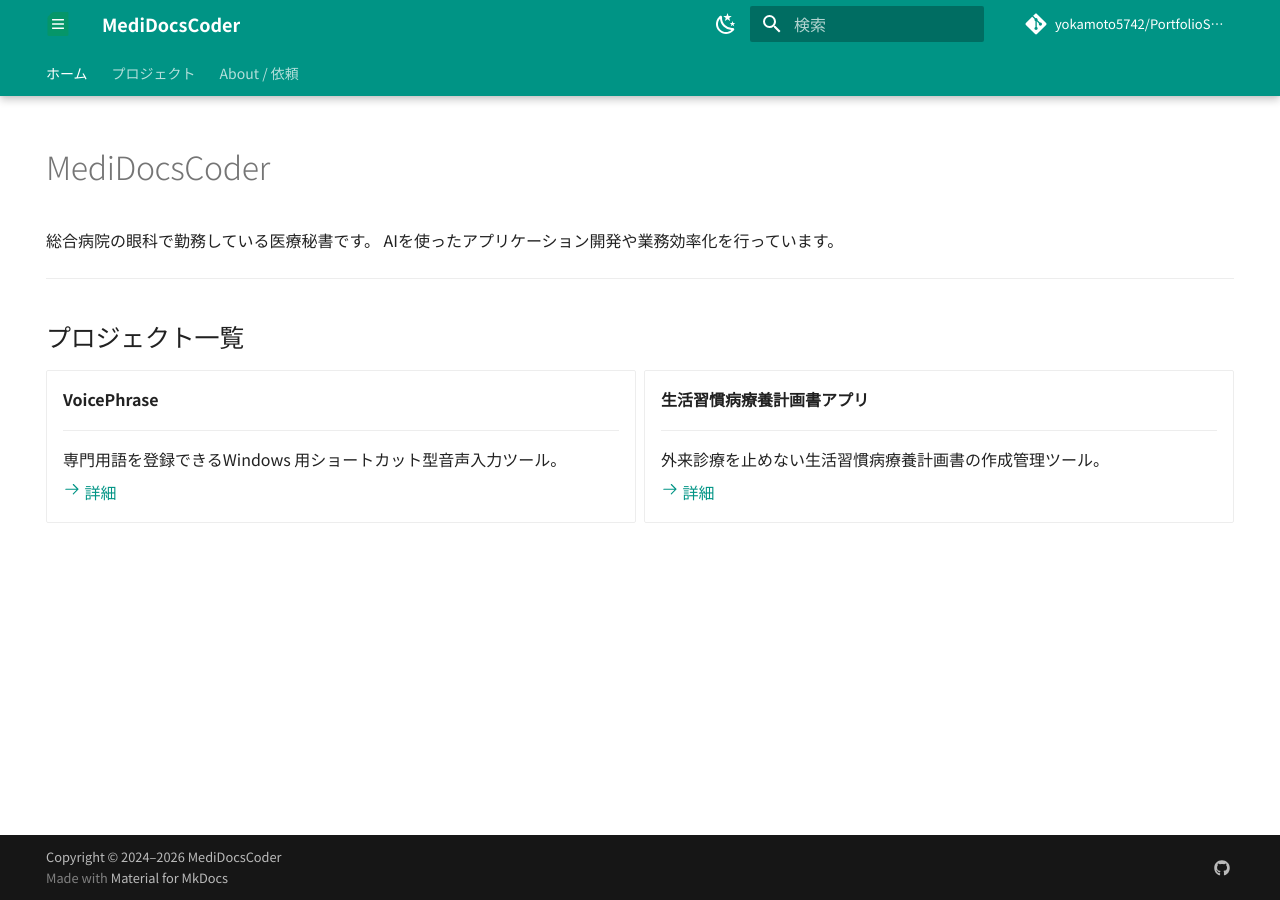
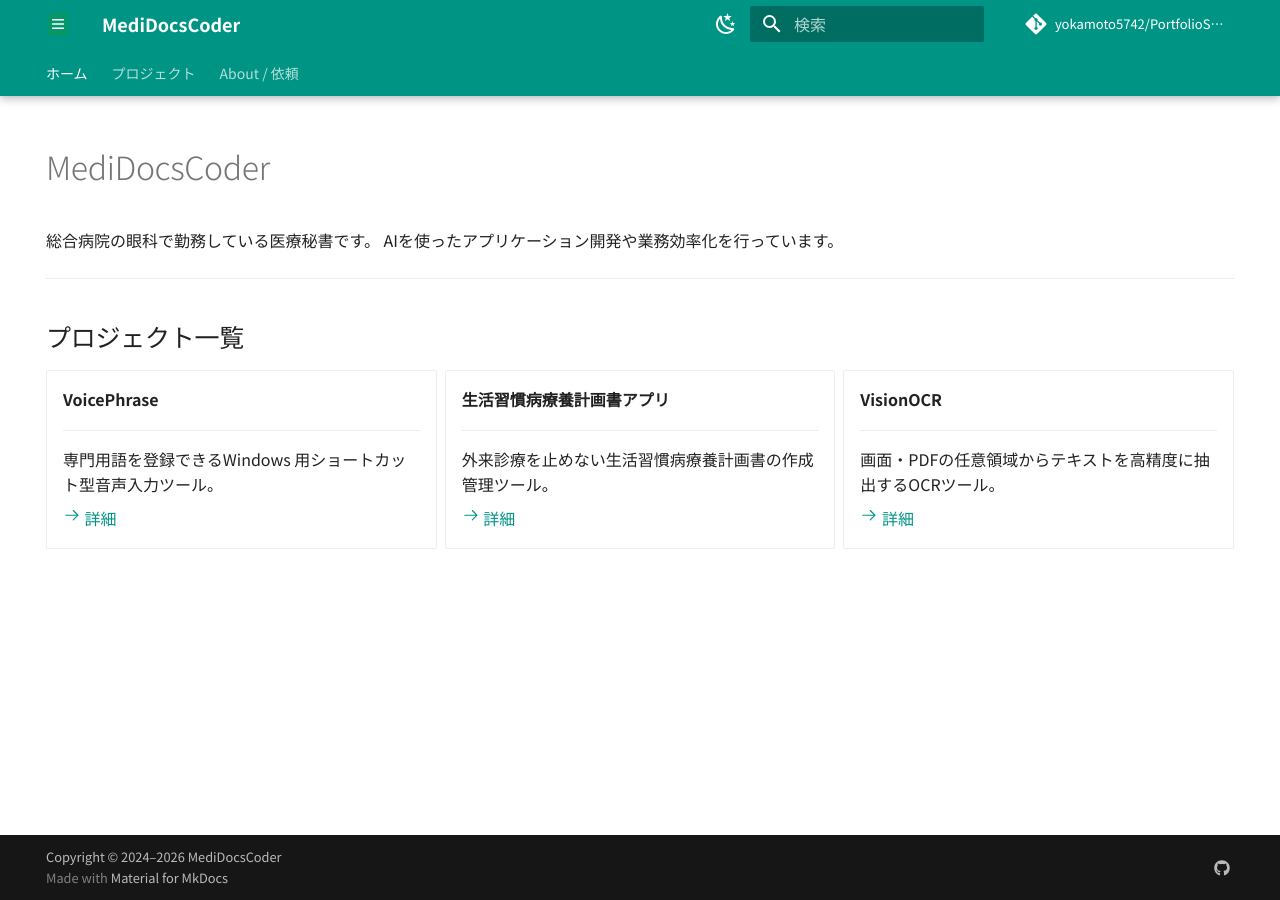
Before and after one commit to yokamoto5742/PortfolioSite, an MkDocs documentation site: the page built from docs/index.md, in a window 1280 px wide. Built offline with MkDocs 1.6.1 and Material for MkDocs 9.7.7, drawn with Linux system fonts in a browser that asks for light colours; comment, search, counter and statistics services are not loaded.

Commit message:
✨ feat(docs): VisionOCR ページとナビゲーションを追加

```diff
--- a/docs/index.md
+++ b/docs/index.md
@@ -31,4 +31,12 @@ AIを使ったアプリケーション開発や業務効率化を行っていま
 
     [:octicons-arrow-right-24: 詳細](projects/LDTPmodule/index.md)
 
+-   **VisionOCR**
+
+    ---
+
+    画面・PDFの任意領域からテキストを高精度に抽出するOCRツール。
+
+    [:octicons-arrow-right-24: 詳細](projects/VisionOCR/index.md)
+
 </div>
--- a/mkdocs.yml
+++ b/mkdocs.yml
@@ -86,6 +86,7 @@ nav:
     - MkDocs ポートフォリオ: projects/mkdocs-template/index.md
     - 医療請求支援ツール: projects/csharp-billing/index.md
     - 生活習慣病療養計画書作成ツール: projects/LDTPmodule/index.md
+    - デスクトップOCR ツール: projects/VisionOCR/index.md
   - About / 依頼: about.md
 
 extra_css: [assets/custom.css]
```
